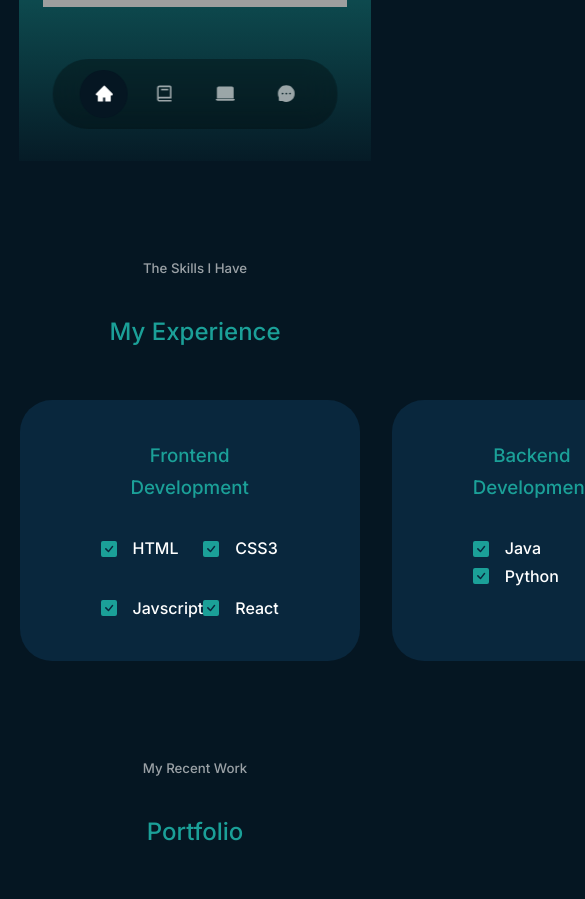
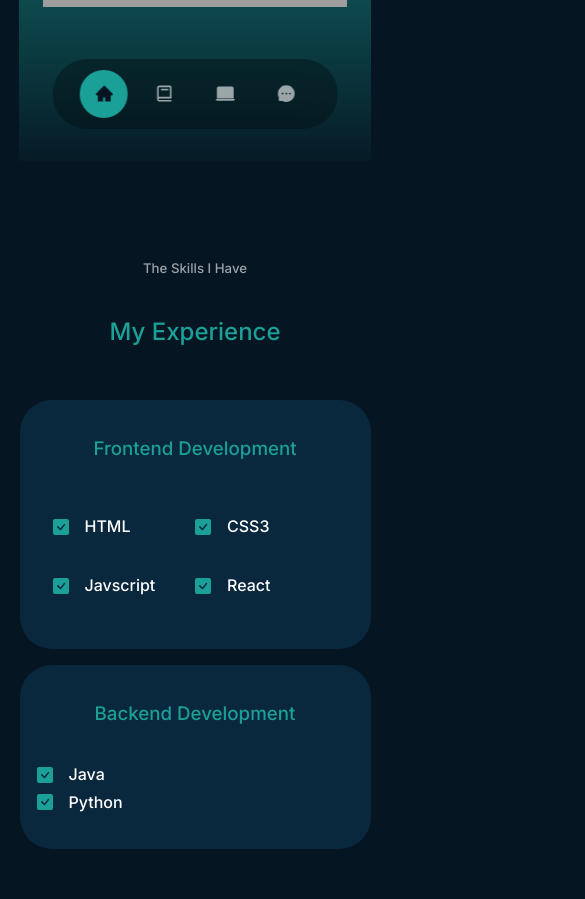
Before and after one commit to jjconway23/react-portfolio, a React (Create React App) app: page / in a window 390 px wide. Shown: the part 683-1582 px from the top of the page, 585 px wide, since content can reach past the window. Built offline with nearby package versions, Linux system fonts and the light colour scheme; grey boxes are pictures that could not be loaded.

Commit message:
Complete media queries for site and and some transition effects

```diff
--- a/public/index.css
+++ b/public/index.css
@@ -97,6 +97,7 @@
     border: 1px solid var(--color-primary);
     font-family: 'Inter', sans-serif;
     font-weight: 400;
+    transition: var(--transition);
 }
 .btn:hover{
     background-color: var(--color-white);
--- a/src/components/contact/contact.css
+++ b/src/components/contact/contact.css
@@ -1,6 +1,3 @@
-#contact{
-    height: 80vh;
-}
 .container.contact__container {
     width: 50%;
     display: grid;
@@ -51,3 +48,19 @@
     resize: none;
     color: #fff
 }
+/* Media Queries (Medium Devices) */
+@media screen and (max-width: 1024px){
+    .container.contact__container{
+        grid-template-columns: 1fr;
+        gap: 2rem;
+    }
+
+}
+/* Media Queries (small Devices) */
+@media screen and (max-width: 600px){
+    .container.contact__container{
+        grid-template-columns: 1fr;
+        width: var(--container-width-sm);
+    }
+
+}
--- a/src/components/experience/experience.css
+++ b/src/components/experience/experience.css
@@ -32,3 +32,28 @@
 .experience__details-icon{
     color: var(--color-primary);
 }
+/* Media Queries (Medium Devices) */
+@media screen and (max-width: 1024px){
+    .experience__container{
+        grid-template-columns: 1fr;
+        /* height: 100vh; */
+    }
+    .experience__container > div{
+        width: 80%;
+        padding: 2rem;
+        margin: 0 auto;
+    }
+    .experience__content{
+        padding: 1rem;
+    }
+}
+/* Media Queries (small Devices) */
+@media screen and (max-width: 600px){
+    .experience__container{
+        gap: 1rem;
+    }
+    .experience__container > div {
+        width: 100%;
+        padding: 2rem 1rem;
+    }
+}
--- a/src/components/footer/footer.css
+++ b/src/components/footer/footer.css
@@ -22,6 +22,9 @@
 /* Media Queries */
 
 @media screen and (max-width:600px){
+    footer{
+        height: 50vh;
+    }
     .permalinks{
         flex-direction: column;
         gap: 1.5rem;
--- a/src/components/nav/nav.css
+++ b/src/components/nav/nav.css
@@ -25,6 +25,6 @@
 }
 
 nav a.active{
-    background-color: var(--color-bg);
-    color: var(--color-white);
+    background-color: var(--color-primary);
+    color: var(--color-bg);
 }
--- a/src/components/portfolio/portfolio.css
+++ b/src/components/portfolio/portfolio.css
@@ -8,6 +8,7 @@
     padding: 1.3rem;
     border-radius: 2rem;
     border: 1px solid transparent;
+    transition: var(--transition);
 
 }
 .portfolio__item:hover {
@@ -29,3 +30,20 @@
     gap: 1rem;
     margin-bottom: 1rem;
 }
+
+/* Media Queries (Medium Devices) */
+@media screen and (max-width: 1024px){
+    .portfolio__container{
+        grid-template-columns: 1fr;
+        gap: 1.2rem;
+    }
+
+}
+/* Media Queries (small Devices) */
+@media screen and (max-width: 600px){
+    .portfolio__container{
+        grid-template-columns: 1fr;
+        gap: 1rem;
+    }
+
+}
```
